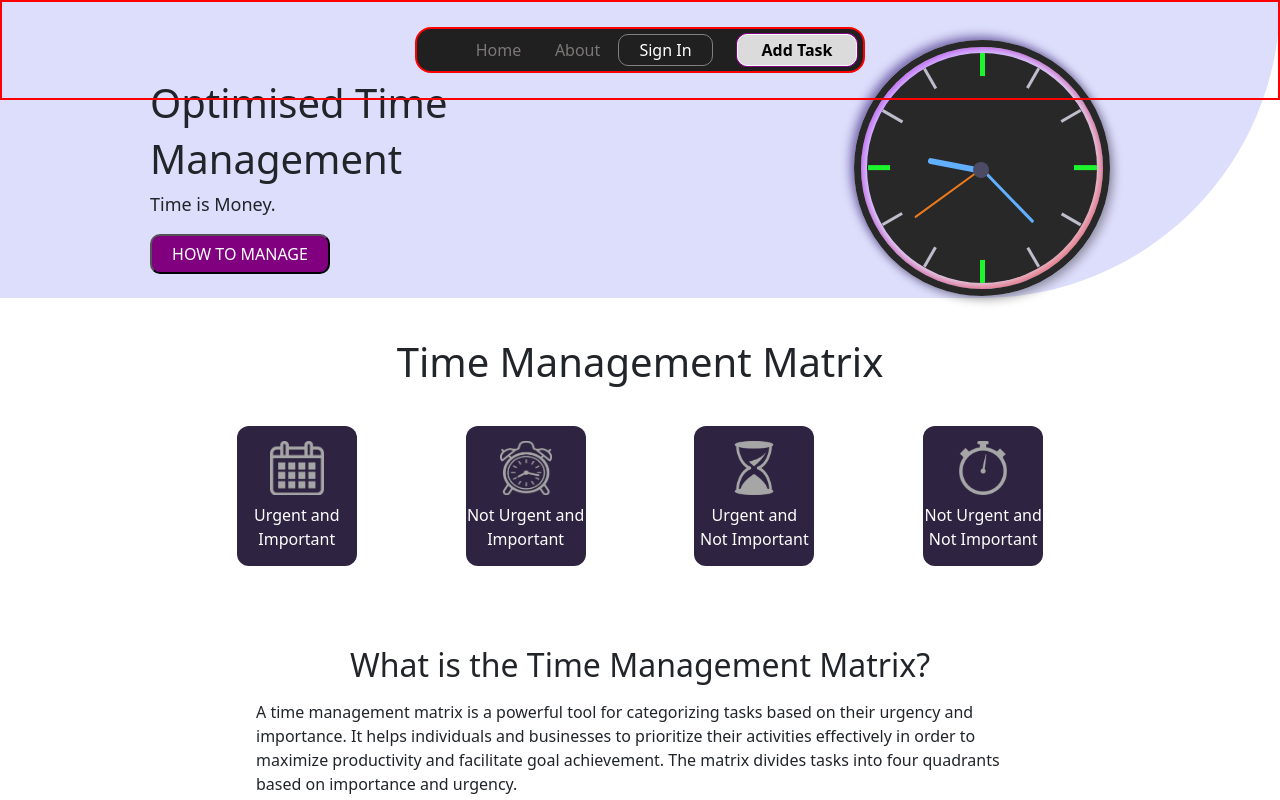
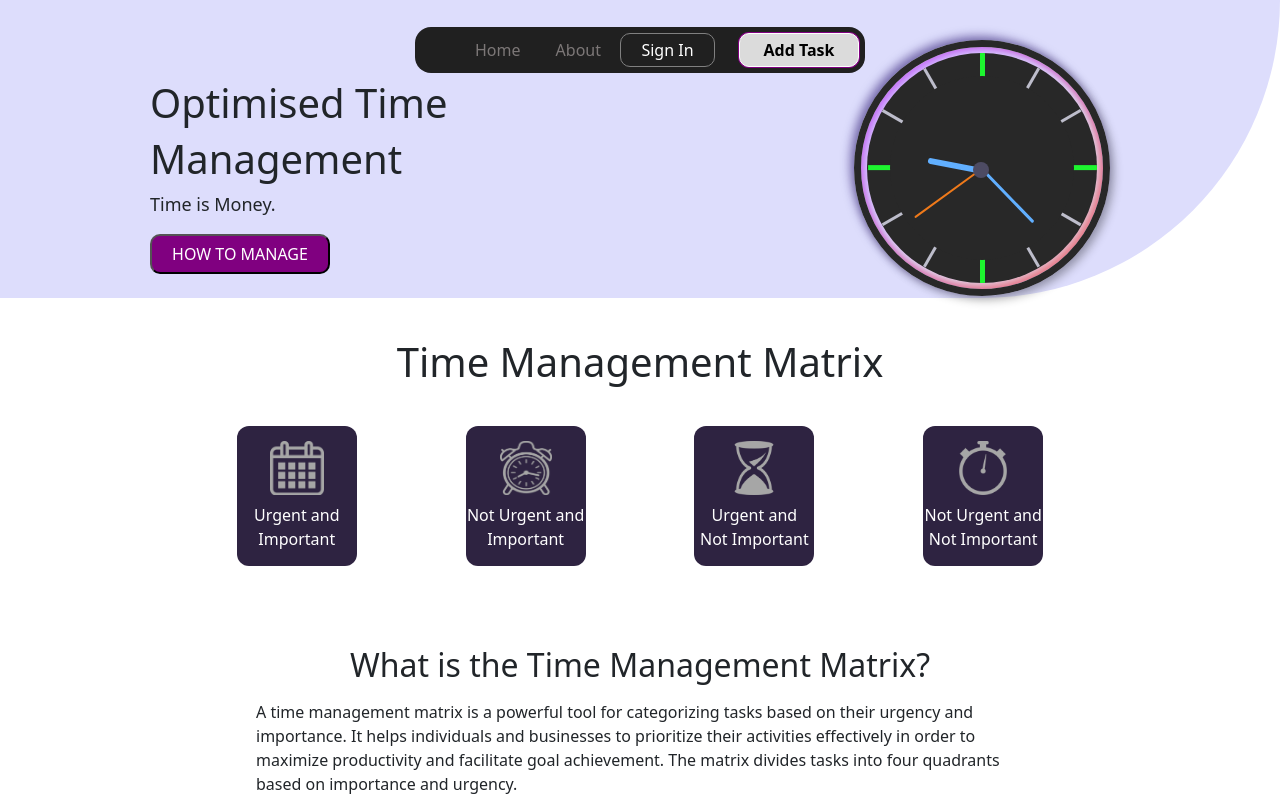
Before and after one commit to StarKBhaviN/Optimised_Time_Management, a React (Create React App) app in the folder frontend/: page / in a window 1280 px wide. Shown: the top 800 px of the page. Built offline with nearby package versions, Linux system fonts and the light colour scheme.

Commit message:
Nav style

```diff
--- a/frontend/src/Styles/Navbar.css
+++ b/frontend/src/Styles/Navbar.css
@@ -6,7 +6,7 @@
   align-items: center;
   justify-content: center;
   z-index: 1000;
-  border: 2px solid red;
+  border: 0px solid red;
 }
 
 a{
@@ -22,7 +22,7 @@ a{
   height: 46px;
   width: 450px;
   z-index: 100;
-  border: 2px solid red;
+  border: 0px solid red;
 }
 
 .cmnLink {
```
